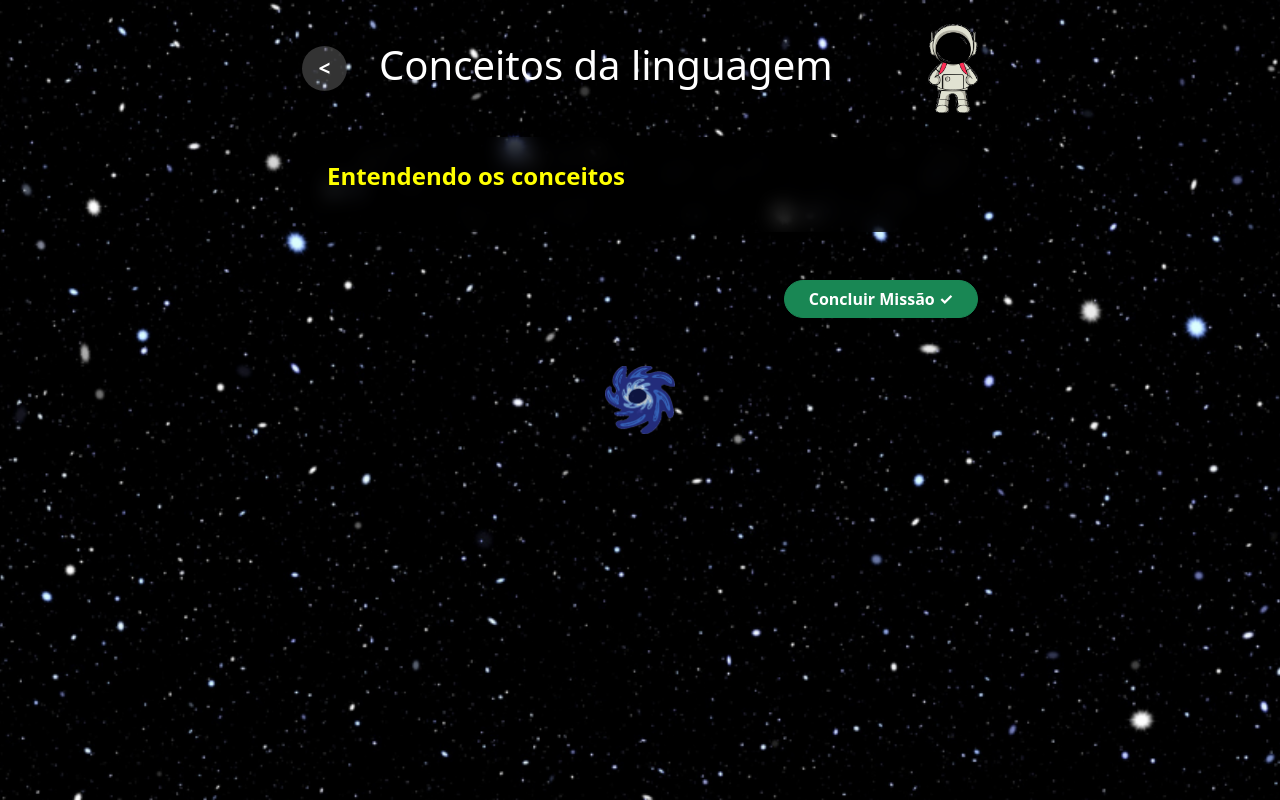
After one commit to FernandoDelmondes47/FutureCoders_Django, a Django app: page /conteudo/ in a window 1280 px wide. The commit adds this page. Run offline with Django 5.2, Linux system fonts and the light colour scheme.

Commit message:
Adicionado a tela de conceito e feito alguns links entre paginas

```diff
--- /dev/null
+++ b/app/templates/base_conteudo.html
@@ -0,0 +1,108 @@
+{% load static %}
+<!DOCTYPE html>
+<html lang="pt-br">
+<head>
+    <meta charset="UTF-8">
+    <meta name="viewport" content="width=device-width, initial-scale=1.0">
+    <title>{% block title %}FutureCoders{% endblock %}</title>
+    <!-- Bootstrap 5 CDN -->
+    <link href="https://cdn.jsdelivr.net/npm/bootstrap@5.3.0/dist/css/bootstrap.min.css" rel="stylesheet">
+
+    <style>
+        /* Fundo Padrão Espacial */
+        body {
+            background-image: url('{% static "img/background.png" %}');
+            background-size: cover;
+            background-position: center;
+            background-attachment: fixed;
+            min-height: 100vh;
+            color: white;
+        }
+
+        /* Botão Voltar Circular */
+        .btn-back-circle {
+            background-color: rgba(255, 255, 255, 0.2);
+            border: none;
+            color: white;
+            width: 45px;
+            height: 45px;
+            border-radius: 50%;
+            display: flex;
+            align-items: center;
+            justify-content: center;
+            font-weight: bold;
+            font-size: 1.3rem;
+            transition: background 0.3s;
+        }
+        .btn-back-circle:hover {
+            background-color: rgba(255, 255, 255, 0.4);
+            color: white;
+        }
+
+        /* Card de Conteúdo (opcional para destacar) */
+        .content-card {
+            background-color: rgba(0, 0, 0, 0.6);
+            border-radius: 20px;
+            padding: 25px;
+            backdrop-filter: blur(10px);
+        }
+
+        /* Estilos de Texto */
+        .text-highlight {
+            color: #FFFF00;
+            font-weight: 700;
+        }
+    </style>
+</head>
+
+<body>
+    <!-- Container Principal -->
+    <div class="container py-4" style="max-width: 700px;">
+
+        <!-- Cabeçalho (Botão Voltar + Título + Astronauta) -->
+        <header class="d-flex align-items-center justify-content-between mb-4">
+            <div class="d-flex align-items-center gap-3">
+                <a href="{% block back_url %}javascript:history.back(){% endblock %}"
+                   class="btn-back-circle text-decoration-none">
+                    &lt;
+                </a>
+                <h1 class="h5 fw-bold m-0">
+                    {% block page_title %}Título da Página{% endblock %}
+                </h1>
+            </div>
+
+            <!-- Astronauta Flutuante -->
+            <img src="{% static 'img/astronauta_sem_fundo.png' %}"
+                 alt="Astronauta"
+                 class="astro-float"
+                 style="width: 50px;">
+        </header>
+
+        <!-- Área de Conteúdo Principal (Flexível) -->
+        <main class="mb-5">
+            {% block content %}
+            <!-- Conteúdo padrão (sobrescrever nos templates filhos) -->
+            <div class="content-card">
+                <h2 class="h4 fw-bold mb-3">Bem-vindo!</h2>
+                <p>Este é o template base. Sobrescreva o bloco <code>content</code> para adicionar seu conteúdo.</p>
+            </div>
+            {% endblock %}
+        </main>
+
+        <!-- Rodapé (Galáxia) -->
+        <footer class="text-center mt-5 pb-4">
+            {% block footer %}
+            <img src="{% static 'img/galaxia_back.png' %}"
+                 alt="Galáxia"
+                 style="width: 70px; opacity: 0.8;">
+            {% endblock %}
+        </footer>
+
+    </div>
+
+    <!-- Bootstrap JS -->
+    <script src="https://cdn.jsdelivr.net/npm/bootstrap@5.3.0/dist/js/bootstrap.bundle.min.js"></script>
+
+    {% block extra_scripts %}{% endblock %}
+</body>
+</html>
--- /dev/null
+++ b/app/templates/conteudos/javascript_back/conceitos_da_linguagem.html
@@ -0,0 +1,89 @@
+{% extends 'base_conteudo.html' %}
+{% load static %}
+
+<!-- Título da Aba do Navegador -->
+{% block title %}Conceitos - FutureCoders{% endblock %}
+
+<!-- Título do Cabeçalho -->
+{% block page_title %}
+    <h1>Conceitos da linguagem</h1>
+{% endblock %}
+
+<!-- Estilos Específicos para Código -->
+{% block extra_styles %}
+<style>
+    /* Estilo para blocos de código */
+    .code-block {
+        background-color: #1e1e1e; /* Fundo escuro tipo VS Code */
+        color: #d4d4d4;
+        border-radius: 10px;
+        padding: 15px;
+        font-family: 'Consolas', 'Monaco', 'Courier New', monospace;
+        border-left: 4px solid #FFFF00; /* Linha amarela lateral */
+        margin-bottom: 20px;
+        overflow-x: auto;
+    }
+
+    .keyword { color: #569cd6; } /* Azul (function, var) */
+    .string { color: #ce9178; }  /* Laranja (strings) */
+    .comment { color: #6a9955; font-style: italic; } /* Verde (comentários) */
+</style>
+{% endblock %}
+
+<!-- URL do Botão Voltar -->
+{% block back_url %}{% url 'planeta_javascript_back' %}{% endblock %}
+
+
+<!-- Conteúdo Principal -->
+{% block content %}
+
+    <!-- Vídeo (Opcional) -->
+    {% if topico.video_url %}
+    <div class="ratio ratio-16x9 mb-4 rounded overflow-hidden shadow">
+        <iframe src="{{ topico.video_url }}" title="Vídeo da Aula" allowfullscreen></iframe>
+    </div>
+    {% endif %}
+
+    <!-- Card de Explicação -->
+    <div class="content-card mb-4">
+        <h2 class="h4 fw-bold text-highlight mb-3">Entendendo os conceitos</h2>
+        <div class="text-white-50 fs-6" style="line-height: 1.6;">
+            <p></p>
+        </div>
+    </div>
+
+    <!-- Exemplo de Código -->
+    {% if topico.codigo_exemplo %}
+    <h3 class="h5 fw-bold mb-2 ps-2">Exemplo Prático:</h3>
+    <div class="code-block shadow-sm">
+        <pre class="m-0"><code>{{ topico.codigo_exemplo }}</code></pre>
+    </div>
+    {% endif %}
+
+    <!-- Botões de Navegação -->
+    <div class="d-flex justify-content-between align-items-center mt-5">
+
+        <!-- Botão Anterior (Se existir) -->
+        {% if topico_anterior %}
+        <a href="{% url 'detalhe_topico' topico_anterior.id %}" class="btn btn-outline-light rounded-pill px-4 fw-bold">
+            &lt; Anterior
+        </a>
+        {% else %}
+        <div></div> <!-- Espaço vazio para manter alinhamento -->
+        {% endif %}
+
+        <!-- Botão Próximo (Se existir) -->
+        {% if topico_proximo %}
+        <a href="{% url 'detalhe_topico' topico_proximo.id %}" class="btn btn-warning rounded-pill px-4 fw-bold">
+            Próximo &gt;
+        </a>
+        {% else %}
+        <!-- Botão Finalizar Missão -->
+        <a href="{% url 'planeta_javascript_back' %}" class="btn btn-success rounded-pill px-4 fw-bold">
+            Concluir Missão ✓
+        </a>
+        {% endif %}
+
+    </div>
+
+{% endblock %}
--- a/app/templates/galaxia_back.html
+++ b/app/templates/galaxia_back.html
@@ -50,7 +50,7 @@
         <!-- Cabeçalho (Botão Voltar + Título + Astronauta) -->
         <div class="d-flex align-items-center justify-content-between mb-5">
             <div class="d-flex align-items-center gap-3">
-                <a href="javascript:history.back()" class="btn-back text-decoration-none">
+                <a href="{% url 'escolha_galaxia' %}" class="btn-back text-decoration-none">
                     &lt; <!-- Símbolo de menor que (<) -->
                 </a>
                 <h2 class="h5 fw-bold m-0">Galáxia Back-end</h2>
@@ -66,7 +66,7 @@
             <div class="planet-item align-self-start text-center">
                 <a href="#" class="text-decoration-none text-white d-block">
                     <!-- Substitua 'planeta_js.png' pela imagem amarela/verde -->
-                    <img src="{% static 'img/planeta_javascript.png' %}" alt="JavaScript" class="img-fluid mb-2" style="width: 120px;">
+                    <a href="{% url 'planeta_javascript_back' %}"><img src="{% static 'img/planeta_javascript.png' %}" alt="JavaScript" class="img-fluid mb-2" style="width: 120px;"></a>
                     <p class="fw-bold small">Planeta JavaScript</p>
                 </a>
             </div>
--- a/app/templates/galaxia_front.html
+++ b/app/templates/galaxia_front.html
@@ -50,7 +50,7 @@
         <!-- Cabeçalho -->
         <div class="d-flex align-items-center justify-content-between mb-5">
             <div class="d-flex align-items-center gap-3">
-                <a href="javascript:history.back()" class="btn-back text-decoration-none">
+                <a href="{% url 'escolha_galaxia' %}" class="btn-back text-decoration-none">
                     &lt;
                 </a>
                 <h2 class="h5 fw-bold m-0">Galáxia Front-end</h2>
--- a/app/urls.py
+++ b/app/urls.py
@@ -8,5 +8,10 @@ urlpatterns = [
     path('galaxia_back/', views.galaxia_back_view, name='galaxia_back'),
     path('galaxia_front/', views.galaxia_front_view, name='galaxia_front'),
     path('planeta_construcao/', views.construcao_view, name='planeta_construcao'),
-    path('planeta_javascript/', views.planeta_javascript_view, name='planeta_javascript'),
+    path('planeta_javascript/', views.planeta_javascript_view, name='planeta_javascript_back'),
+
+
+
+
+    path('conteudo/', views.conteudo_view, name='conteudo'),
 ]
--- a/app/views.py
+++ b/app/views.py
@@ -20,4 +20,7 @@ def construcao_view(request):
     return render(request, 'planeta_construcao.html')
 
 def planeta_javascript_view(request):
-    return render(request, 'planeta_javascript.html')
+    return render(request, 'planeta_javascript_back.html')
+
+def conteudo_view(request):
+    return render(request, 'conteudos/javascript_back/conceitos_da_linguagem.html')
```
Also changed, not shown: app/templates/planeta_javascript_back.html (renamed from app/templates/planeta_javascript.html, +17 -16 lines), app/static/img/10.png (deleted), app/static/img/11.png (deleted), app/static/img/11_sem_fundo.png (deleted), app/static/img/12.png (deleted), app/static/img/5.png (deleted), app/static/img/6.png (deleted), app/static/img/7.png (deleted), app/static/img/8.png (deleted), app/static/img/9.png (deleted).
